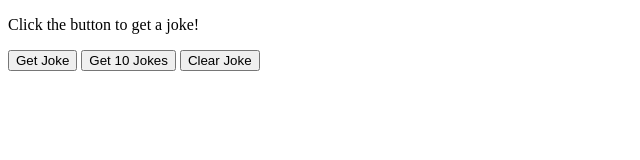
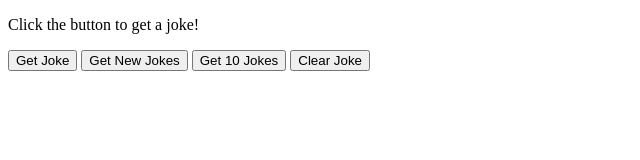
Before and after one commit to dartfalak/Js-Practice, a plain HTML site: page index.html in a window 1280 px wide. Shown: the whole page, without its empty margins (0-640 px from the left). Drawn offline with Linux system fonts and the light colour scheme.

Commit message:
fetch data with api

```diff
--- a/index.html
+++ b/index.html
@@ -9,6 +9,7 @@
 <body>
     <p id="joke">Click the button to get a joke!</p>
     <button onclick="getJokes()">Get Joke</button>
+    <button onclick="refreshJokes()">Get New Jokes</button>
     <button onclick="getTenJokes()">Get 10 Jokes</button>
     <button onclick="clearJoke()">Clear Joke</button>
     <script src="script.js"></script>
```
